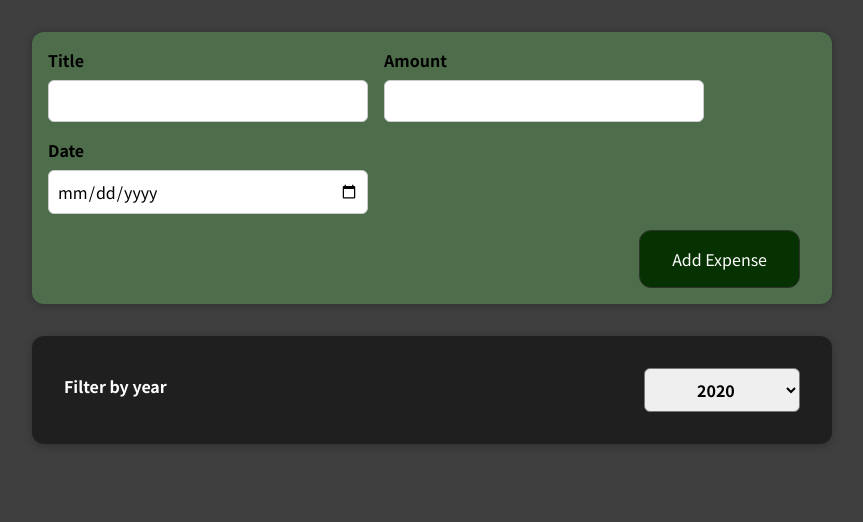
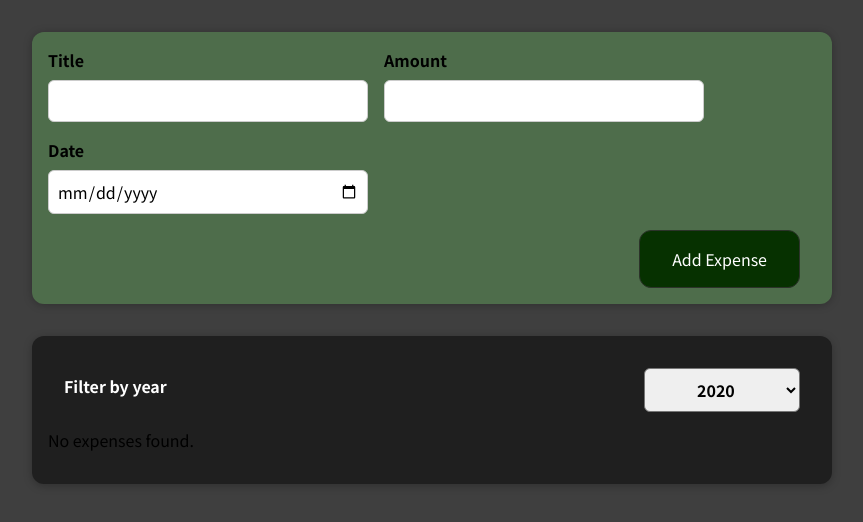
Before and after one commit to ddeveloper72/react-complete-guide, a React (Create React App) app: page / in a window 1280 px wide. Shown: the top 522 px of the page, without its empty margins (208-1071 px from the left). Built offline with nearby package versions, Linux system fonts and the light colour scheme.

Commit message:
use ternary condition to determine a condition of a value

```diff
--- a/src/components/Expenses/Expenses.js
+++ b/src/components/Expenses/Expenses.js
@@ -27,7 +27,9 @@ const Expenses = (props) => {
     <div>
       <Card className="expenses">
         <ExpenseFilter onChangeFilter={filterChangeHandler} selectedYear={filteredYear} />
-        {
+        {/* use ternary condition to determine a condition of a value */}
+        {filteredExpenses.length === 0 ? (<p>No expenses found.</p>
+        ) : (
           filteredExpenses.map((expense) => (
             <ExpenseItem
               key={expense.id}
@@ -36,7 +38,7 @@ const Expenses = (props) => {
               date={expense.date}
             />
           ))
-        }
+        )}
       </Card>
     </div>
   )
```
